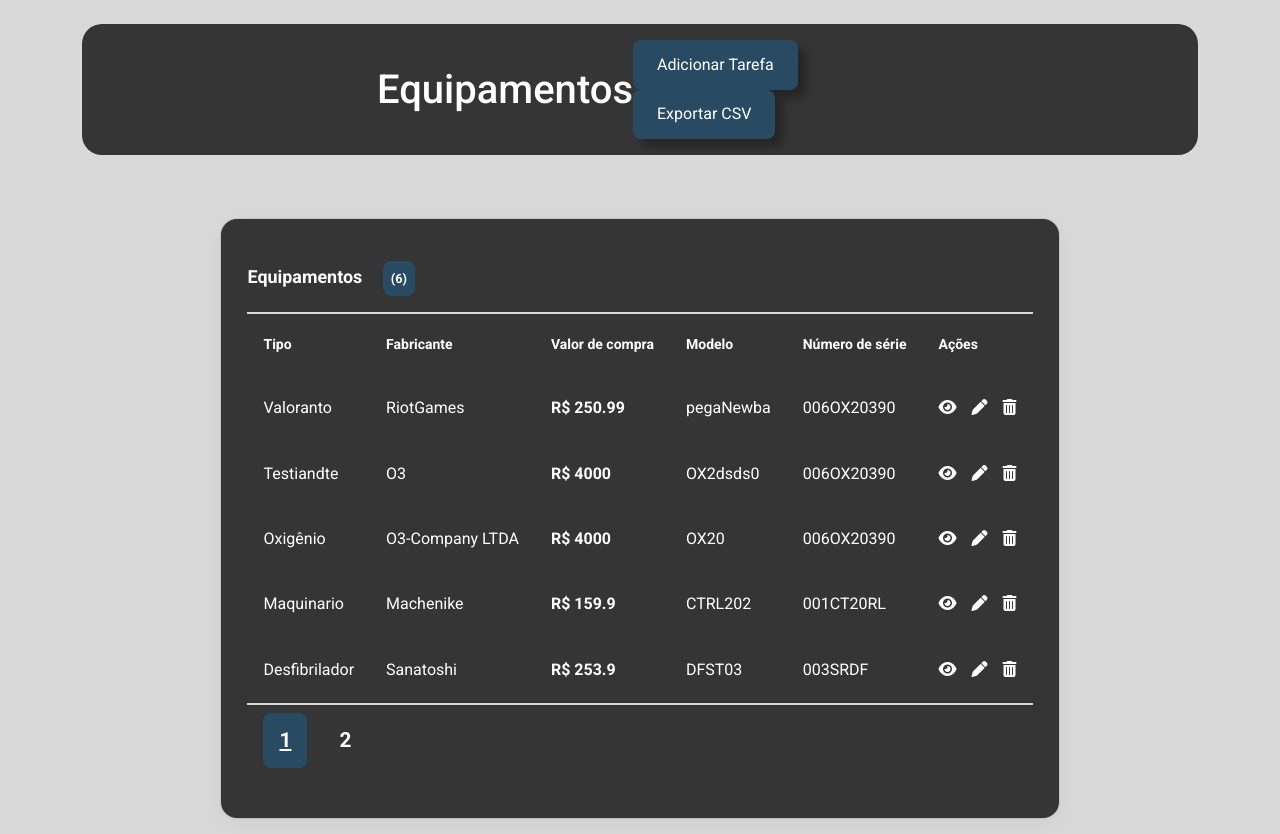
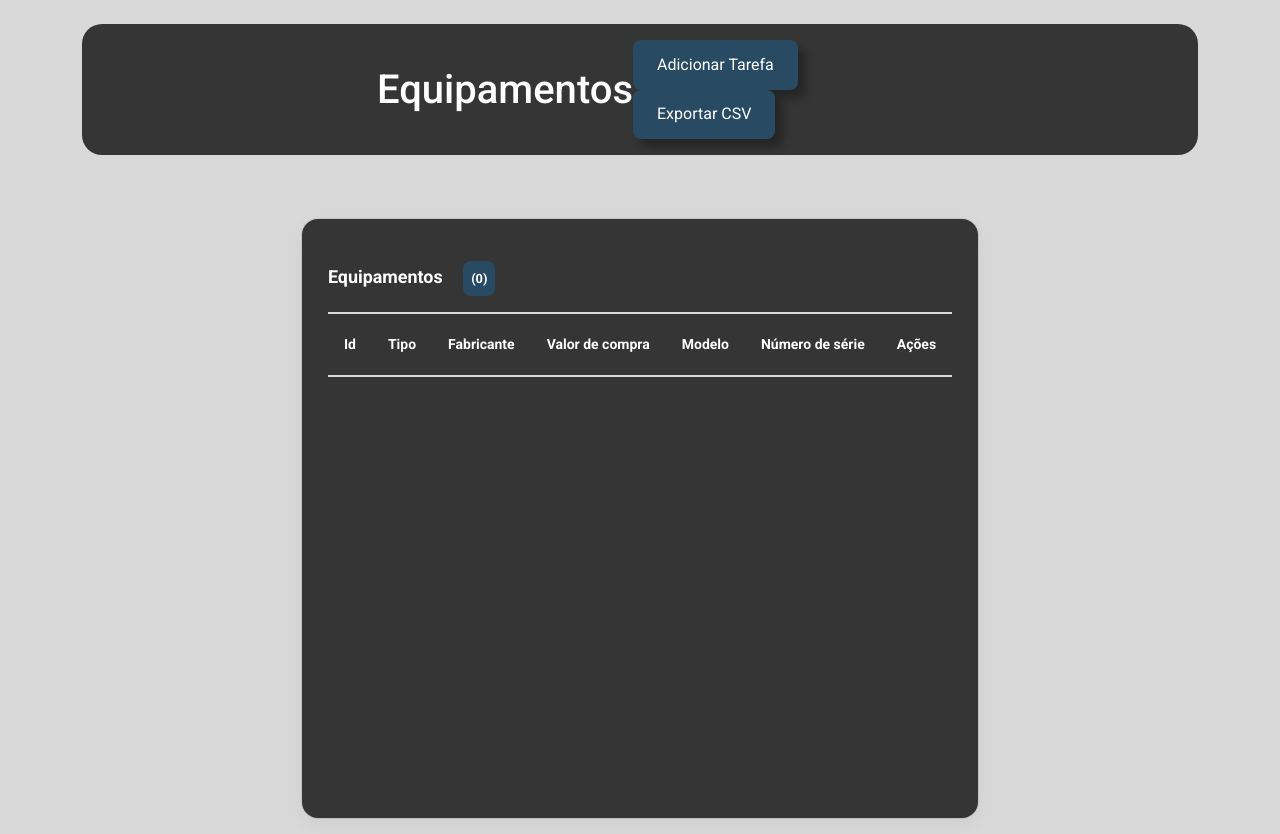
Before and after one commit to lchenri/Desafio-Arkmeds, a Django app: page / in a window 1280 px wide. Run offline with Django 5.2, Linux system fonts and the light colour scheme; data comes from the database, SQL or seed files in the repository; both versions use the stored data as it was after the commit; lists and menus that the app fills with data are empty; some libraries are stand-ins or nearby versions.

Commit message:
Adição de ID na tabela

```diff
--- a/EquipamentosCRUD/settings.py
+++ b/EquipamentosCRUD/settings.py
@@ -50,7 +50,10 @@ MIDDLEWARE = [
     'django.contrib.auth.middleware.AuthenticationMiddleware',
     'django.contrib.messages.middleware.MessageMiddleware',
     'django.middleware.clickjacking.XFrameOptionsMiddleware',
+    'corsheaders.middleware.CorsMiddleware',
 ]
+
+CORS_ORIGIN_ALLOW_ALL = True
 
 ROOT_URLCONF = 'EquipamentosCRUD.urls'
 
--- a/website/templates/website/pages/table.html
+++ b/website/templates/website/pages/table.html
@@ -5,63 +5,23 @@
 </div>
 <script src="https://cdnjs.cloudflare.com/ajax/libs/dompurify/3.1.6/purify.min.js" integrity="sha512-jB0TkTBeQC9ZSkBqDhdmfTv1qdfbWpGE72yJ/01Srq6hEzZIz2xkz1e57p9ai7IeHMwEG7HpzG6NdptChif5Pg==" crossorigin="anonymous" referrerpolicy="no-referrer"></script>
 <script>
-    const equipamentos = [
-        {
-            "id": 7,
-            "tipo": "Valoranto",
-            "fabricante": "RiotGames",
-            "modelo": "pegaNewba",
-            "numero_de_serie": "006OX20390",
-            "data_compra": "17/07/2019",
-            "valor_compra": 250.99
-        },
-        {
-            "id": 6,
-            "tipo": "Testiandte",
-            "fabricante": "O3",
-            "modelo": "OX2dsds0",
-            "numero_de_serie": "006OX20390",
-            "data_compra": "17/07/2019",
-            "valor_compra": 4000.0
-        },
-        {
-            "id": 5,
-            "tipo": "Oxigênio",
-            "fabricante": "O3-Company LTDA",
-            "modelo": "OX20",
-            "numero_de_serie": "006OX20390",
-            "data_compra": "17/07/2019",
-            "valor_compra": 4000.0
-        },
-        {
-            "id": 3,
-            "tipo": "Maquinario",
-            "fabricante": "Machenike",
-            "modelo": "CTRL202",
-            "numero_de_serie": "001CT20RL",
-            "data_compra": "11/11/2010",
-            "valor_compra": 159.9
-        },
-        {
-            "id": 2,
-            "tipo": "Desfibrilador",
-            "fabricante": "Sanatoshi",
-            "modelo": "DFST03",
-            "numero_de_serie": "003SRDF",
-            "data_compra": "11/11/91",
-            "valor_compra": 253.9
-        },
-        {
-            "id": 1,
-            "tipo": "Respirador",
-            "fabricante": "Sanatoshi",
-            "modelo": "ST03",
-            "numero_de_serie": "001SR",
-            "data_compra": "11/11/01",
-            "valor_compra": 25.3
+    const api = "http://127.0.0.1:8000/api/equipamentos/"
+    async function fetchEquipamentos(){
+        try{
+            const response = await fetch(api);
+            if(!response.ok){
+                throw new Error('Erro ao fazer requisição para a API');
             }
-    ];
+            const equipamentos = await response.json();
+            return equipamentos;
+        }catch(error){
+            console.error("Erro ->", error );
+            return [];
+        }
+    }
 
+    async function renderTable(){
+        const equipamentos = await fetchEquipamentos();
         const tableWidget = document.getElementsByClassName('table-widget');
 
         const itemsOnPage = 5;
@@ -70,6 +30,11 @@
 
         const start = (new URLSearchParams(window.location.search)).get('page') || 1;
 
+        const currencyFormat = new Intl.NumberFormat('pt-BR', {
+            style: 'currency',
+            currency: 'BRL',
+        });
+
         const mappedRecords = equipamentos
             .filter((_, i) => (
                     ((start - 1) * itemsOnPage) < i + 1) &&
@@ -77,7 +42,11 @@
             )
             .map(
                 (equipamento) => {
+                    const valor_compra_formatado = currencyFormat.format(equipamento.valor_compra);
                     return `<tr>
+                    <td>
+                        ${equipamento.id}
+                    </td>
                     <td>
                         ${equipamento.tipo}
                     </td>
@@ -86,7 +55,7 @@
                     </td>
                     <td>
                         <span class="valor-compra-highlighted">
-                        R$ ${equipamento.valor_compra}
+                            ${valor_compra_formatado}
                         </span>
                     </td>
                     <td>
@@ -97,9 +66,9 @@
                     </td>
                     <td>
                         <span class="icons-actions-container">
-                        <a href="#view"><i class="fa-solid fa-eye"></i></a>
-                        <a href="#edit"><i class="fa-solid fa-pen"></i></a>
-                        <a href="#delete"><i class="fa-solid fa-trash-can"></i></a>
+                            <a href="view/${equipamento.id}"><i class="fa-solid fa-eye"></i></a>
+                            <a href="edit/${equipamento.id}"><i class="fa-solid fa-pen"></i></a>
+                            <a href="delete/${equipamento.id}"><i class="fa-solid fa-trash-can"></i></a>
                         </span>
                     </td>
                 </tr>`;
@@ -130,6 +99,7 @@
         </caption>
         <thead>
             <tr>
+                <th>Id</th>
                 <th>Tipo</th>
                 <th>Fabricante</th>
                 <th>Valor de compra</th>
@@ -143,7 +113,7 @@
         </tbody>
         <tfoot>
             <tr>
-            <td colspan="4">
+                <td colspan="6">
                     <ul class="pagination">
                         <!--? generated pages -->
                         ${linkList.join('')}
@@ -154,4 +124,6 @@
     </table>`);
 
         tableWidget[0].innerHTML = table;
+    }
+    renderTable();
 </script>
```
Also changed, not shown: db.sqlite3. Lines whose indentation alone changed are shown as unchanged.
